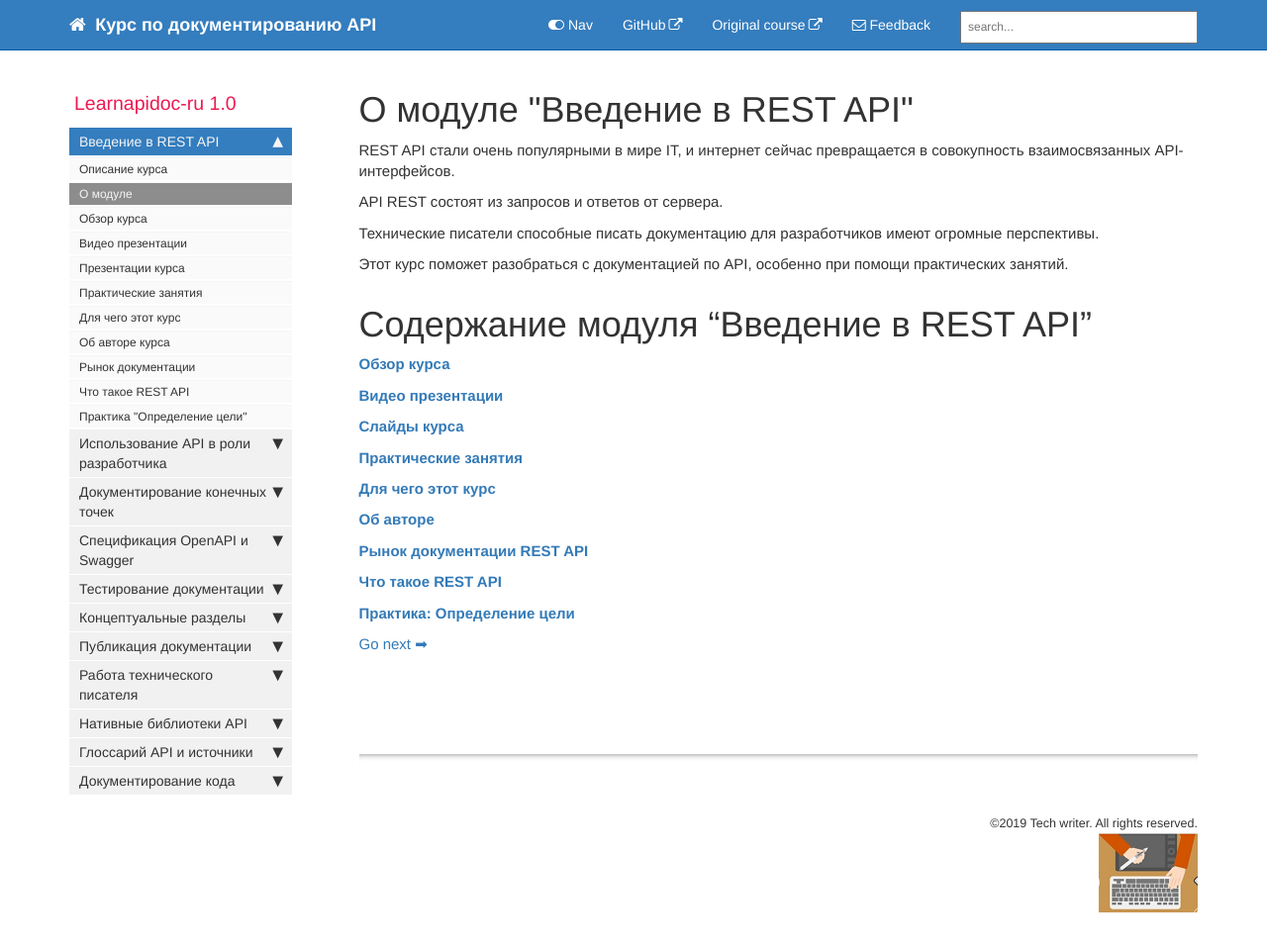
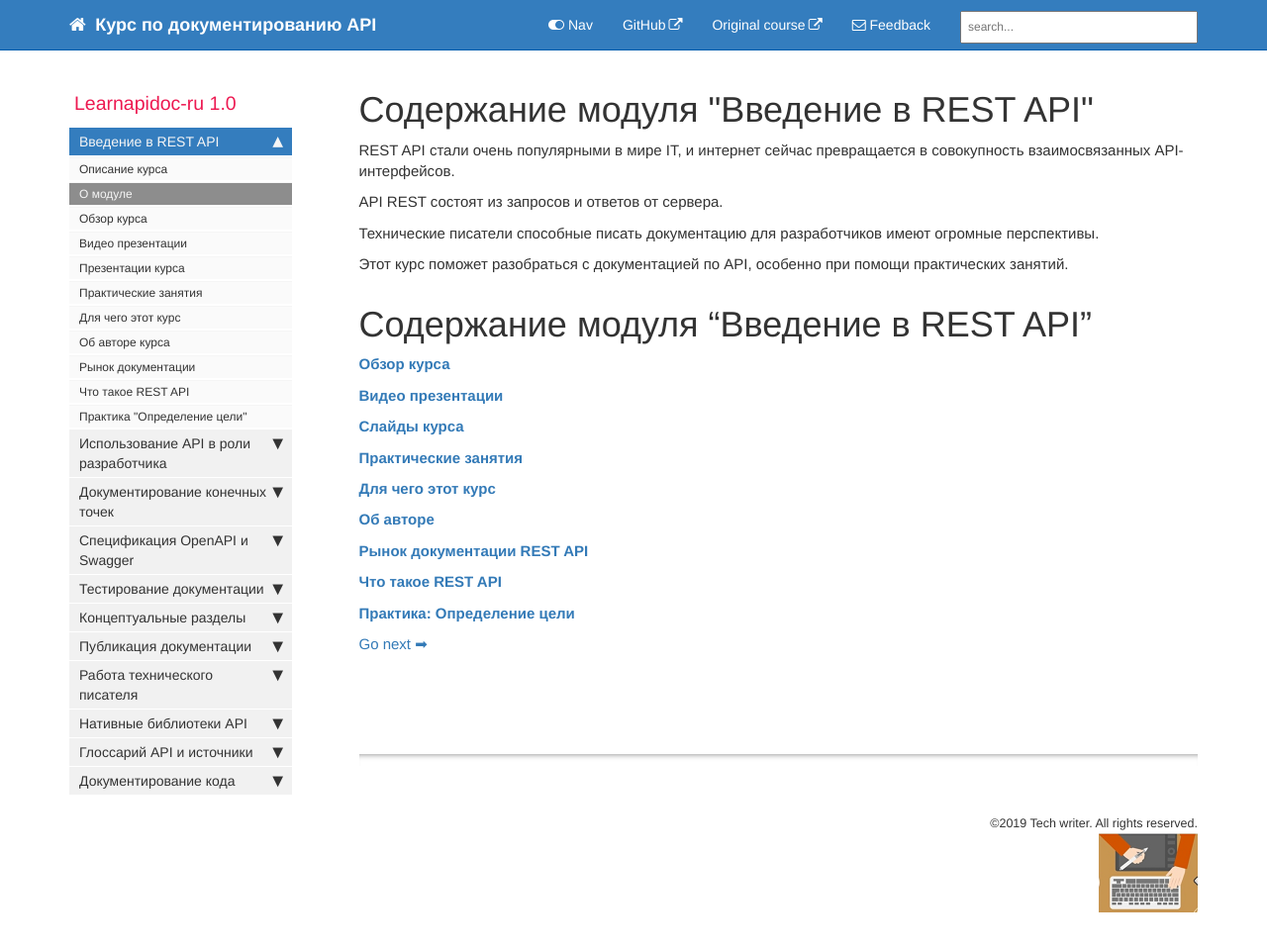
Before and after one commit to Starkovden/Starkovden.github.io, a Jekyll site: the page built from pages/introduction-rest-api/about-first-module.md, in a window 1280 px wide and 982 px high. Shown: the top 961 px of the window at 99% size. Built offline with Jekyll 4.4.1, drawn with Linux system fonts in a browser that asks for light colours; nearby versions of some CDN libraries; comment, search, counter and statistics services are not loaded.

Commit message:
исправил заголовок первого раздела

```diff
--- a/pages/introduction-rest-api/about-first-module.md
+++ b/pages/introduction-rest-api/about-first-module.md
@@ -1,5 +1,5 @@
 ---
-title: О модуле "Введение в REST API"
+title: Содержание модуля "Введение в REST API"
 last_updated: Oct 8, 2019
 sidebar: mydoc_sidebar
 permalink: about-first-module.html
```
